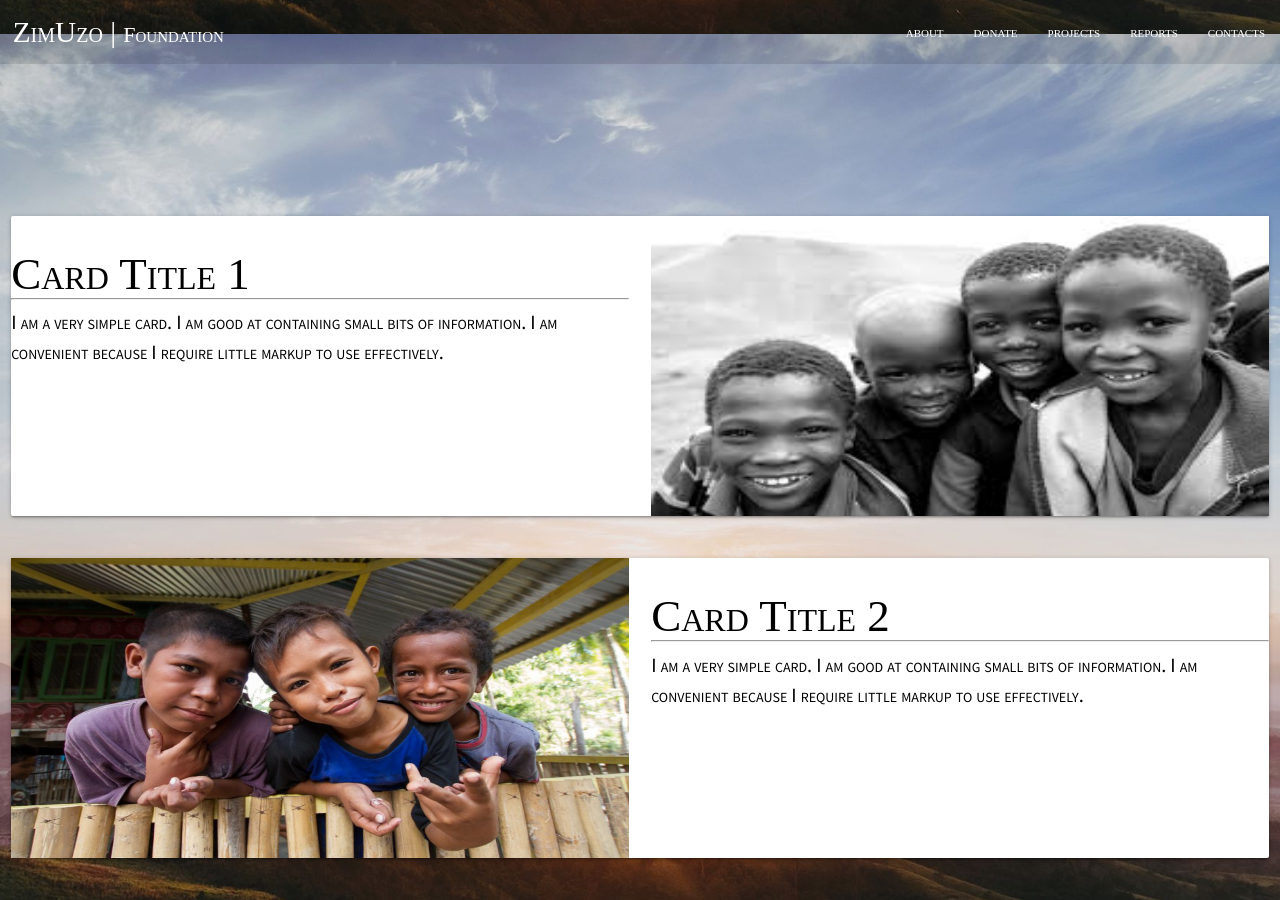
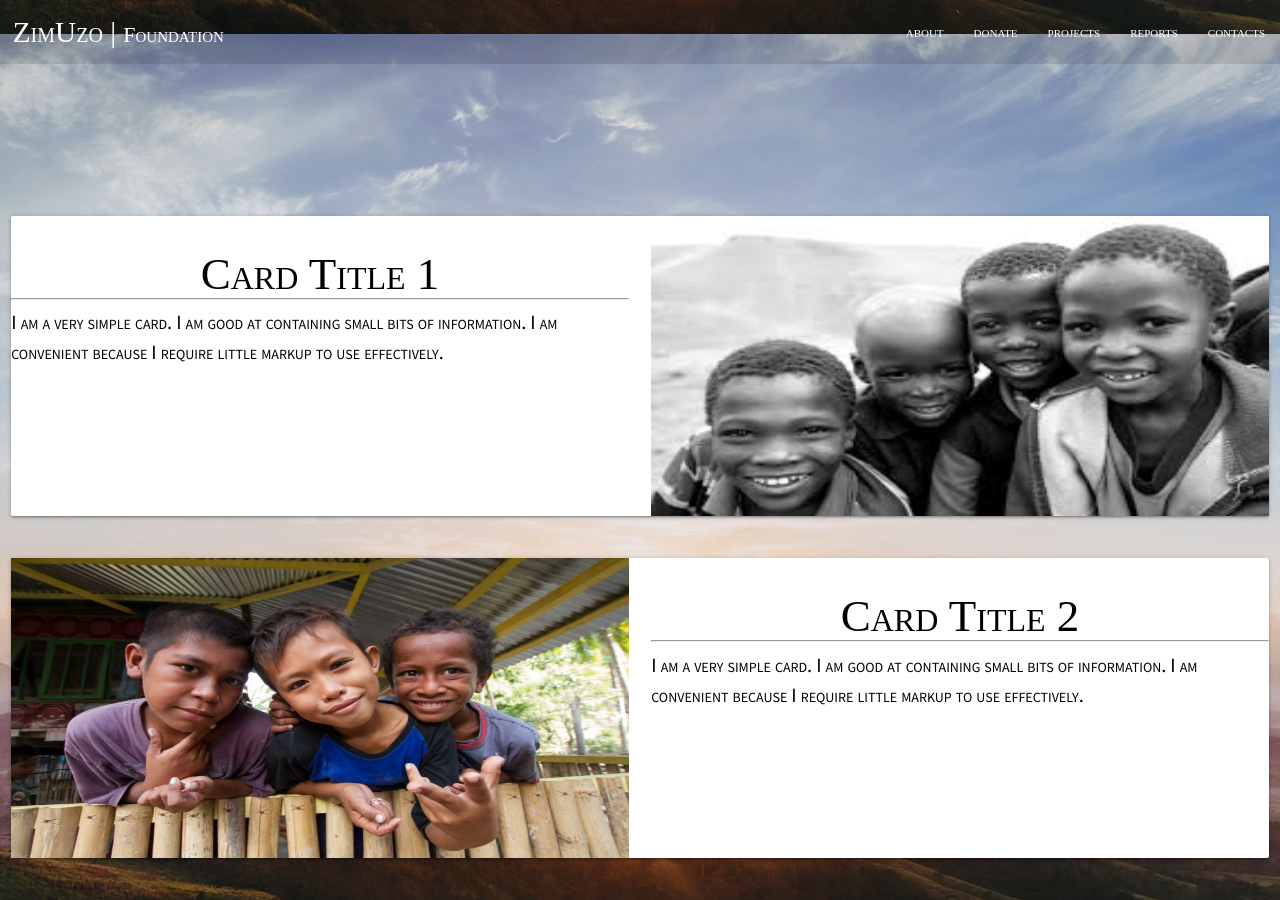
Before and after one commit to ENEIV/ZimUzo, a Jekyll site: the page built from index.md, in a window 1280 px wide and 900 px high, scrolled down 866 px. Built offline with Jekyll 4.4.1, drawn with Linux system fonts in a browser that asks for light colours.

Commit message:
some changes feat + test

```diff
--- a/_includes/features.html
+++ b/_includes/features.html
@@ -10,7 +10,7 @@
 
           <div class="row features-row">
             <div class="col m6">
-              <h1 class="card-title serif">Card Title 1</h1>
+              <h1 class="card-title serif"><center>Card Title 1</center></h1>
               <hr>
               <p class="feature-p">I am a very simple card. I am good at containing small bits of information.
               I am convenient because I require little markup to use effectively.</p>
@@ -39,7 +39,7 @@
             </div>
 
             <div class="col m6">
-              <h1 class="card-title serif">Card Title 2</h1>
+              <h1 class="card-title serif"><center>Card Title 2</center></h1>
               <hr>
               <p class="feature-p">I am a very simple card. I am good at containing small bits of information.
               I am convenient because I require little markup to use effectively.</p>
--- a/_includes/testimonial.html
+++ b/_includes/testimonial.html
@@ -1,134 +1,19 @@
 <section>
   <div class="carousel">
     <a class="carousel-item" href="#one!">
-
-      <div class="row">
-        <div class="col s4 m4">
-          <div class="card feature-card">
-            <div class="card-content black-text feature-content">
-
-              <div class="row features-row">
-                <div class="col m6 feature-img-col">
-                  <img class="feature-img" src="{{site.baseurl}}/assets/img/feat/people_0.jpg" alt="">
-                </div>
-
-                <div class="col m6">
-                  <h1 class="card-title serif">Card Title 2</h1>
-                  <hr>
-                  <p>I am a very simple card. I am good at containing small bits of information.
-                  I am convenient because I require little markup to use effectively.</p>
-                </div>
-              </div>
-
-            </div>
-          </div>
-        </div>
-      </div>
-
+      <img src="{{site.baseurl}}/assets/img/sunrise_3.jpg" alt="">
     </a>
     <a class="carousel-item" href="#two!">
-
-      <div class="row">
-        <div class="col s4 m4">
-          <div class="card feature-card">
-            <div class="card-content black-text feature-content">
-
-              <div class="row features-row">
-                <div class="col m6 feature-img-col">
-                  <img class="feature-img" src="{{site.baseurl}}/assets/img/feat/people_0.jpg" alt="">
-                </div>
-
-                <div class="col m6">
-                  <h1 class="card-title serif">Card Title 2</h1>
-                  <hr>
-                  <p>I am a very simple card. I am good at containing small bits of information.
-                  I am convenient because I require little markup to use effectively.</p>
-                </div>
-              </div>
-
-            </div>
-          </div>
-        </div>
-      </div>
-
+      <img src="{{site.baseurl}}/assets/img/sunrise_10.jpg" alt="">
     </a>
     <a class="carousel-item" href="#three!">
-
-      <div class="row">
-        <div class="col s4 m4">
-          <div class="card feature-card">
-            <div class="card-content black-text feature-content">
-
-              <div class="row features-row">
-                <div class="col m6 feature-img-col">
-                  <img class="feature-img" src="{{site.baseurl}}/assets/img/feat/people_0.jpg" alt="">
-                </div>
-
-                <div class="col m6">
-                  <h1 class="card-title serif">Card Title 2</h1>
-                  <hr>
-                  <p>I am a very simple card. I am good at containing small bits of information.
-                  I am convenient because I require little markup to use effectively.</p>
-                </div>
-              </div>
-
-            </div>
-          </div>
-        </div>
-      </div>
-
+      <img src="{{site.baseurl}}/assets/img/sunrise_11.jpg" alt="">
     </a>
     <a class="carousel-item" href="#four!">
-
-      <div class="row">
-        <div class="col s4 m4">
-          <div class="card feature-card">
-            <div class="card-content black-text feature-content">
-
-              <div class="row features-row">
-                <div class="col m6 feature-img-col">
-                  <img class="feature-img" src="{{site.baseurl}}/assets/img/feat/people_0.jpg" alt="">
-                </div>
-
-                <div class="col m6">
-                  <h1 class="card-title serif">Card Title 2</h1>
-                  <hr>
-                  <p>I am a very simple card. I am good at containing small bits of information.
-                  I am convenient because I require little markup to use effectively.</p>
-                </div>
-              </div>
-
-            </div>
-          </div>
-        </div>
-      </div>
-
+      <img src="{{site.baseurl}}/assets/img/sunrise_13.jpg" alt="">
     </a>
     <a class="carousel-item" href="#five!">
-
-      <div class="row">
-        <div class="col s4 m4">
-          <div class="card feature-card">
-            <div class="card-content black-text feature-content">
-
-              <div class="row features-row">
-                <div class="col m6 feature-img-col">
-                  <img class="feature-img" src="{{site.baseurl}}/assets/img/feat/people_0.jpg" alt="">
-                </div>
-
-                <div class="col m6">
-                  <h1 class="card-title serif">Card Title 2</h1>
-                  <hr>
-                  <p>I am a very simple card. I am good at containing small bits of information.
-                  I am convenient because I require little markup to use effectively.</p>
-                </div>
-              </div>
-
-            </div>
-          </div>
-        </div>
-      </div>
-
+      <img src="{{site.baseurl}}/assets/img/sunrise_14.jpg" alt="">
     </a>
   </div>
 </section>
```
